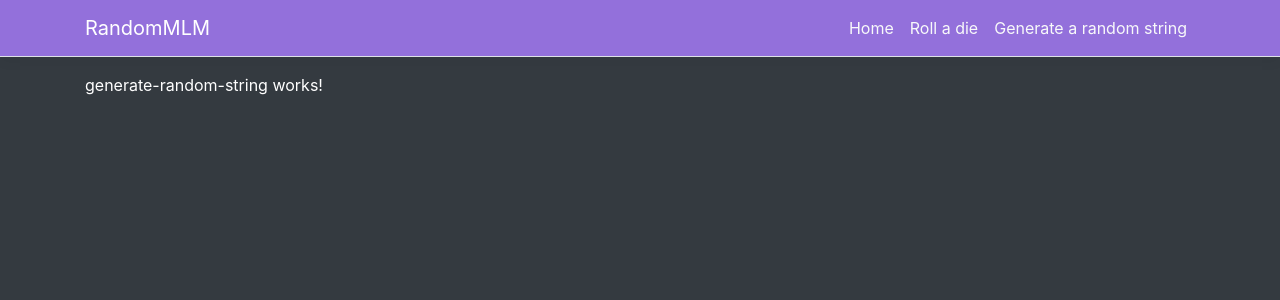
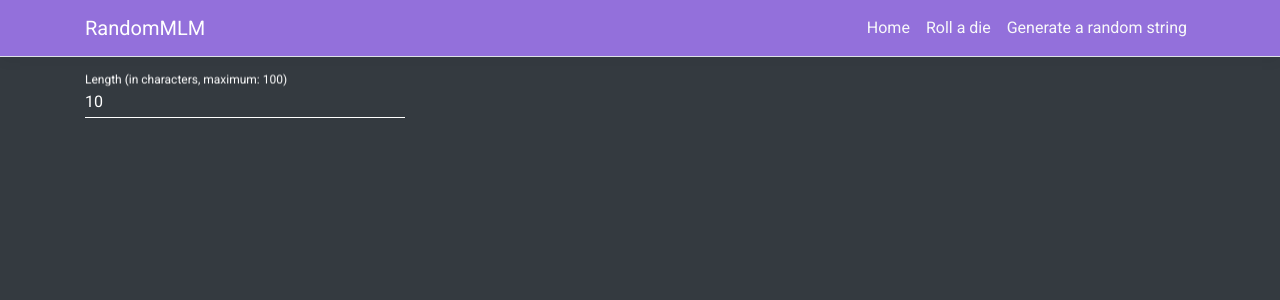
Before and after one commit to miguelmartins1987/RandomMLM, an Angular app in the folder RandomMLM/ClientApp/: page /generate-random-string in a window 1280 px wide. Shown: the top 300 px of the page. Built offline with nearby package versions, Linux system fonts and the light colour scheme.

Commit message:
Generate random string: initial HTML and CSS (string length)

```diff
--- a/RandomMLM/ClientApp/angular.json
+++ b/RandomMLM/ClientApp/angular.json
@@ -20,8 +20,11 @@
             "main": "src/main.ts",
             "polyfills": "src/polyfills.ts",
             "tsConfig": "src/tsconfig.app.json",
-            "assets": ["src/assets"],
+            "assets": [
+              "src/assets"
+            ],
             "styles": [
+              "src/custom-theme.scss",
               "node_modules/bootstrap/dist/css/bootstrap.min.css",
               "src/styles.css"
             ],
@@ -71,16 +74,25 @@
             "polyfills": "src/polyfills.ts",
             "tsConfig": "src/tsconfig.spec.json",
             "karmaConfig": "src/karma.conf.js",
-            "styles": ["src/styles.css"],
+            "styles": [
+              "src/styles.css"
+            ],
             "scripts": [],
-            "assets": ["src/assets"]
+            "assets": [
+              "src/assets"
+            ]
           }
         },
         "lint": {
           "builder": "@angular-devkit/build-angular:tslint",
           "options": {
-            "tsConfig": ["src/tsconfig.app.json", "src/tsconfig.spec.json"],
-            "exclude": ["**/node_modules/**"]
+            "tsConfig": [
+              "src/tsconfig.app.json",
+              "src/tsconfig.spec.json"
+            ],
+            "exclude": [
+              "**/node_modules/**"
+            ]
           }
         },
         "server": {
@@ -126,7 +138,9 @@
           "builder": "@angular-devkit/build-angular:tslint",
           "options": {
             "tsConfig": "e2e/tsconfig.e2e.json",
-            "exclude": ["**/node_modules/**"]
+            "exclude": [
+              "**/node_modules/**"
+            ]
           }
         }
       }
--- a/RandomMLM/ClientApp/package.json
+++ b/RandomMLM/ClientApp/package.json
@@ -13,10 +13,12 @@
   "private": true,
   "dependencies": {
     "@angular/animations": "8.2.12",
+    "@angular/cdk": "~8.2.3",
     "@angular/common": "8.2.12",
     "@angular/compiler": "8.2.12",
     "@angular/core": "8.2.12",
     "@angular/forms": "8.2.12",
+    "@angular/material": "^8.2.3",
     "@angular/platform-browser": "8.2.12",
     "@angular/platform-browser-dynamic": "8.2.12",
     "@angular/platform-server": "8.2.12",
@@ -25,6 +27,7 @@
     "aspnet-prerendering": "^3.0.1",
     "bootstrap": "^4.3.1",
     "core-js": "^3.3.3",
+    "hammerjs": "^2.0.8",
     "jquery": "3.4.1",
     "oidc-client": "^1.9.1",
     "popper.js": "^1.16.0",
--- a/RandomMLM/ClientApp/src/app/app.module.ts
+++ b/RandomMLM/ClientApp/src/app/app.module.ts
@@ -9,6 +9,8 @@ import { NavMenuComponent } from './nav-menu/nav-menu.component';
 import { HomeComponent } from './home/home.component';
 import { RollDieComponent } from './roll-die/roll-die.component';
 import { GenerateRandomStringComponent } from './generate-random-string/generate-random-string.component';
+import { BrowserAnimationsModule } from '@angular/platform-browser/animations';
+import { MatInputModule } from '@angular/material/input';
 
 @NgModule({
   declarations: [
@@ -26,7 +28,9 @@ import { GenerateRandomStringComponent } from './generate-random-string/generate
       { path: '', component: HomeComponent, pathMatch: 'full' },
       { path: 'roll-die', component: RollDieComponent },
       { path: 'generate-random-string', component: GenerateRandomStringComponent }
-    ])
+    ]),
+    BrowserAnimationsModule,
+    MatInputModule
   ],
   providers: [],
   bootstrap: [AppComponent]
--- a/RandomMLM/ClientApp/src/app/generate-random-string/generate-random-string.component.html
+++ b/RandomMLM/ClientApp/src/app/generate-random-string/generate-random-string.component.html
@@ -1 +1,6 @@
-<p>generate-random-string works!</p>
+<form>
+  <mat-form-field style="width:20em !important">
+    <mat-label>Length (in characters, maximum: 100)</mat-label>
+    <input matInput type="number" placeholder="Pick the desired string length (ex. 10)" value="10" min="1" max="100">
+  </mat-form-field>
+</form>
--- /dev/null
+++ b/RandomMLM/ClientApp/src/custom-theme.scss
@@ -0,0 +1,27 @@
+
+// Custom Theming for Angular Material
+// For more information: https://material.angular.io/guide/theming
+@import '~@angular/material/theming';
+// Plus imports for other components in your app.
+
+// Include the common styles for Angular Material. We include this here so that you only
+// have to load a single css file for Angular Material in your app.
+// Be sure that you only ever include this mixin once!
+@include mat-core();
+
+// Define the palettes for your theme using the Material Design palettes available in palette.scss
+// (imported above). For each palette, you can optionally specify a default, lighter, and darker
+// hue. Available color palettes: https://material.io/design/color/
+$RandomMLM-primary: mat-palette($mat-indigo);
+$RandomMLM-accent: mat-palette($mat-pink, A200, A100, A400);
+
+// The warn palette is optional (defaults to red).
+$RandomMLM-warn: mat-palette($mat-red);
+
+// Create the theme object (a Sass map containing all of the palettes).
+$RandomMLM-theme: mat-light-theme($RandomMLM-primary, $RandomMLM-accent, $RandomMLM-warn);
+
+// Include theme styles for core and each component used in your app.
+// Alternatively, you can import and @include the theme mixins for each component
+// that you are using.
+@include angular-material-theme($RandomMLM-theme);
--- a/RandomMLM/ClientApp/src/index.html
+++ b/RandomMLM/ClientApp/src/index.html
@@ -7,6 +7,8 @@
 
   <meta name="viewport" content="width=device-width, initial-scale=1" />
   <link rel="icon" type="image/x-icon" href="favicon.ico" />
+  <link href="https://fonts.googleapis.com/css?family=Roboto:300,400,500&display=swap" rel="stylesheet">
+  <link href="https://fonts.googleapis.com/icon?family=Material+Icons" rel="stylesheet">
 </head>
   <body>
     <app-root><p>Loading...</p></app-root>
--- a/RandomMLM/ClientApp/src/main.ts
+++ b/RandomMLM/ClientApp/src/main.ts
@@ -1,3 +1,4 @@
+import 'hammerjs';
 import { enableProdMode } from '@angular/core';
 import { platformBrowserDynamic } from '@angular/platform-browser-dynamic';
 
--- a/RandomMLM/ClientApp/src/styles.css
+++ b/RandomMLM/ClientApp/src/styles.css
@@ -13,7 +13,31 @@ p {
   color: white
 }
 
+.mat-form-field-label {
+  color: white !important;
+}
+
+.mat-form-field-underline {
+  background-color: white !important;
+}
+
+.mat-form-field-ripple {
+  background-color: white !important;
+}
+
+.mat-input-element {
+  color: white !important;
+  caret-color: white;
+}
+
+.mat-input-element::placeholder {
+  color: blueviolet;
+}
+
 .center {
   display: flex;
   justify-content: center;
 }
+
+html, body { height: 100%; }
+body { margin: 0; font-family: Roboto, "Helvetica Neue", sans-serif; }
```
Also changed, not shown: 1 other file (tests, documents, lock files or other folders).
